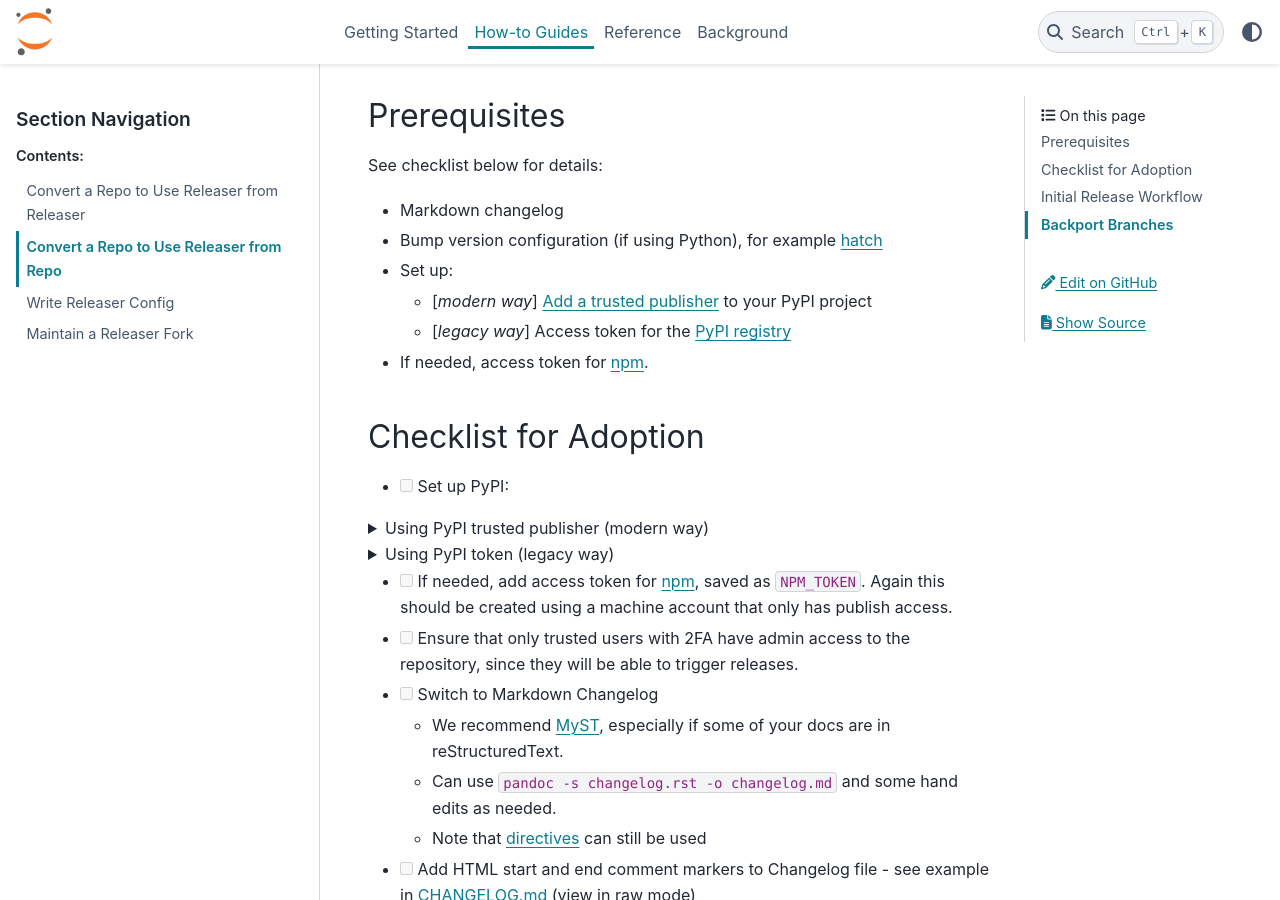
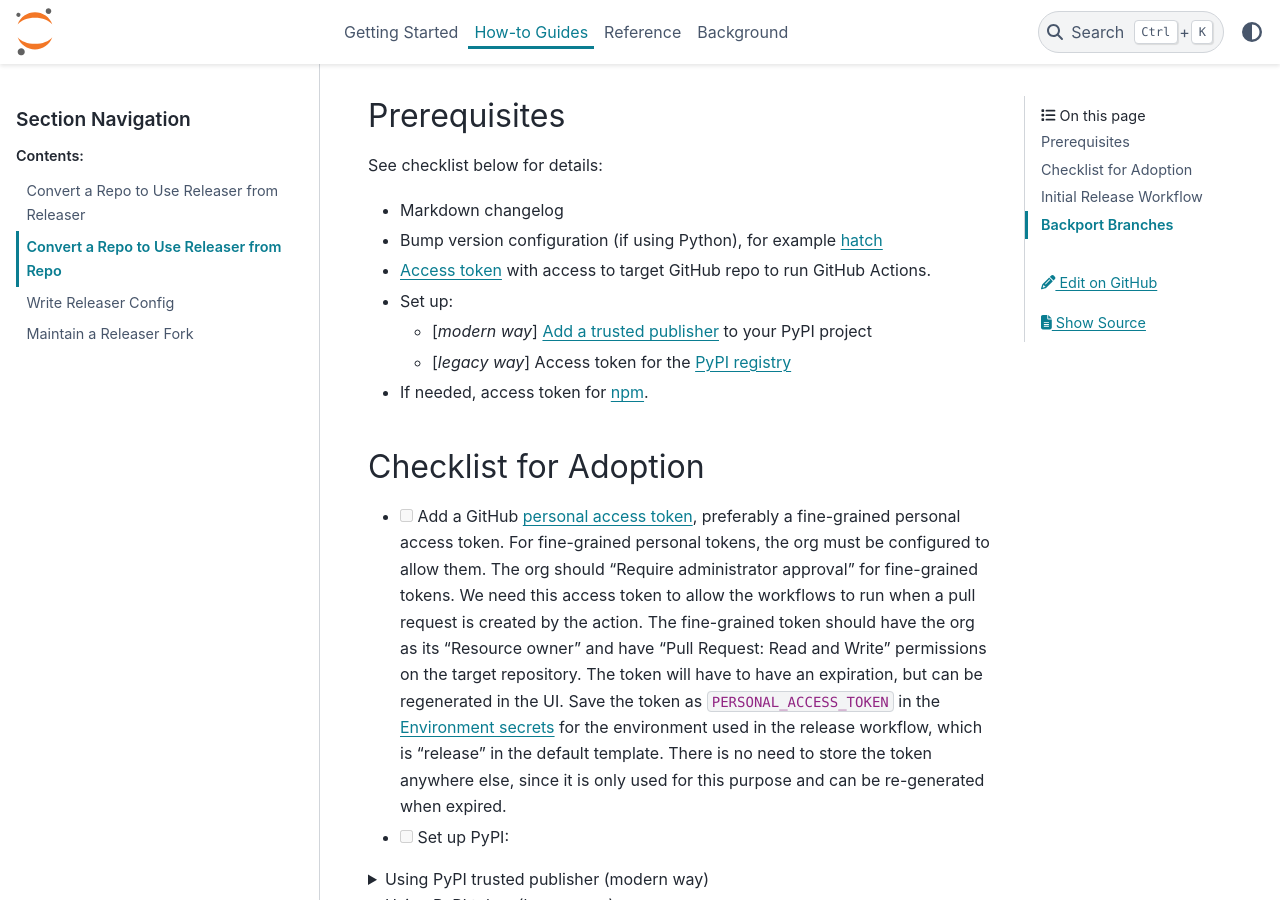
Before and after one commit to jupyter-server/jupyter_releaser, a Sphinx documentation site: the page built from docs/source/how_to_guides/convert_repo_from_repo.md, in a window 1280 px wide and 900 px high, scrolled down 254 px. Built offline with Sphinx 7.4.7 and the PyData theme 0.15.4, drawn with Linux system fonts in a browser that asks for light colours.

Commit message:
update docs and examples

```diff
--- a/docs/source/how_to_guides/convert_repo_from_repo.md
+++ b/docs/source/how_to_guides/convert_repo_from_repo.md
@@ -8,12 +8,24 @@ See checklist below for details:
 
 - Markdown changelog
 - Bump version configuration (if using Python), for example [hatch](https://hatch.pypa.io/latest/)
+- [Access token](https://docs.github.com/en/github/authenticating-to-github/creating-a-personal-access-token) with access to target GitHub repo to run GitHub Actions.
 - Set up:
   - \[_modern way_\] [Add a trusted publisher](https://docs.pypi.org/trusted-publishers/adding-a-publisher/) to your PyPI project
   - \[_legacy way_\] Access token for the [PyPI registry](https://packaging.python.org/guides/publishing-package-distribution-releases-using-github-actions-ci-cd-workflows/#saving-credentials-on-github)
 - If needed, access token for [npm](https://docs.npmjs.com/creating-and-viewing-access-tokens).
 
 ## Checklist for Adoption
+
+- [ ] Add a GitHub [personal access token](https://docs.github.com/en/authentication/keeping-your-account-and-data-secure/creating-a-personal-access-token), preferably a fine-grained personal access token. For fine-grained personal tokens, the org must be configured to allow them.  The org should "Require administrator approval" for fine-grained tokens.  We need this
+  access token to allow the workflows to run when a pull request is
+  created by the action.
+  The fine-grained token should have the org as its
+  "Resource owner" and have "Pull Request: Read and Write" permissions
+  on the target repository. The token will have to have an expiration, but can be regenerated in the UI.  Save the token as
+  `PERSONAL_ACCESS_TOKEN`
+  in the [Environment secrets](https://docs.github.com/en/actions/deployment/targeting-different-environments/using-environments-for-deployment#environment-secrets) for the environment used in the release workflow, which is "release" in the default template.  There is no need to store the token anywhere
+  else, since it is only used for this purpose and can be re-generated
+  when expired.
 
 - [ ] Set up PyPI:
 
```
Also changed, not shown: docs/source/get_started/making_release_from_releaser.md (+5 -0 lines), docs/source/get_started/making_release_from_repo.md (+3 -2 lines), docs/source/how_to_guides/convert_repo_from_releaser.md (+2 -1 lines), 1 other file.
